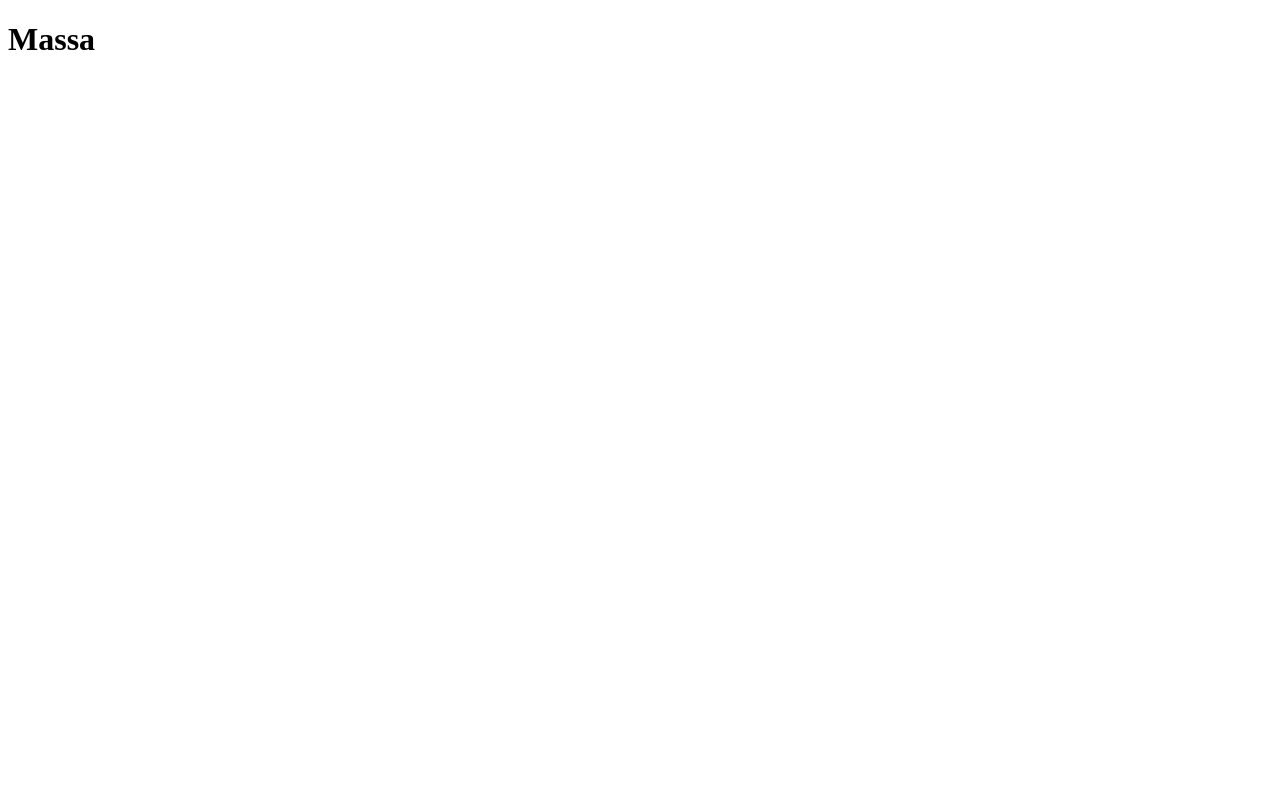
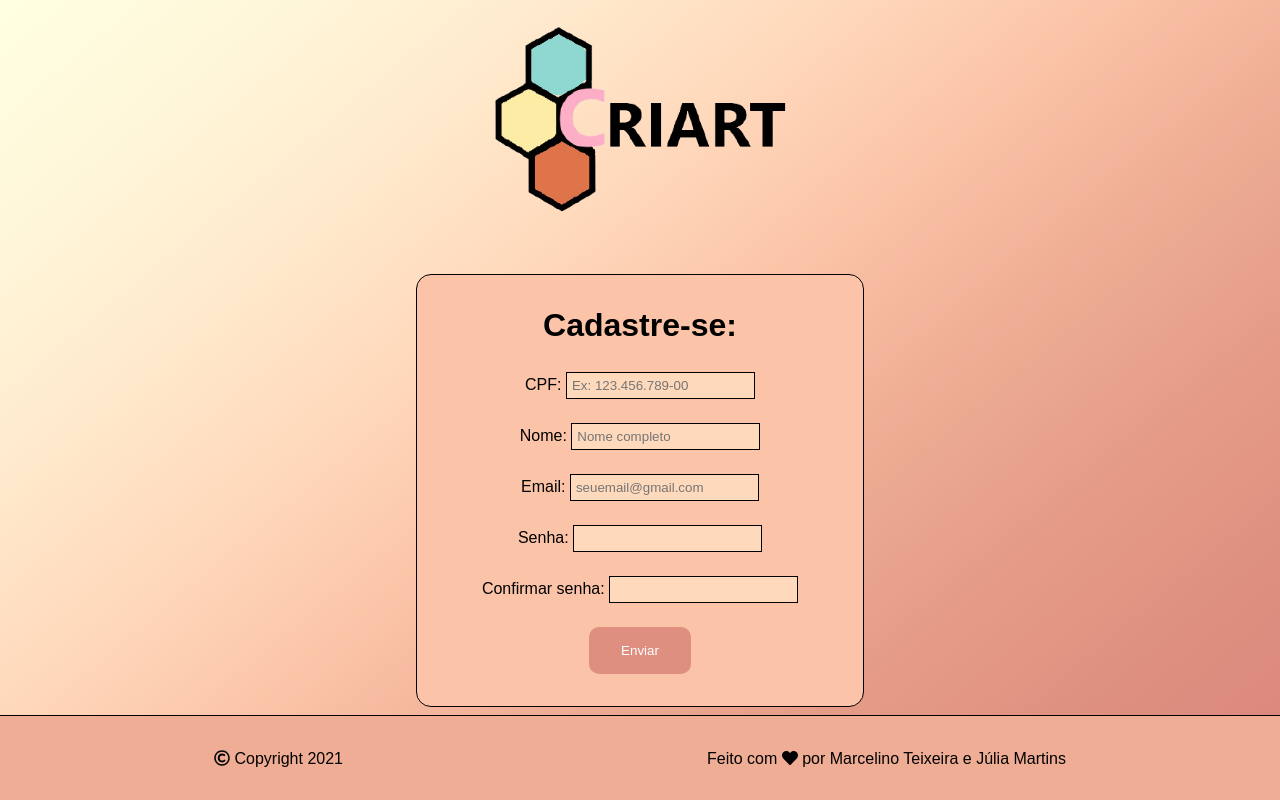
Before and after one commit to Marceometry/Grafica-Criart, a plain HTML site: page login.html in a window 1280 px wide. Drawn offline with Linux system fonts and the light colour scheme.

Commit message:
js validations

```diff
--- a/css/form.css
+++ b/css/form.css
@@ -11,6 +11,10 @@ form {
     align-items: center;
     justify-content: center;
     flex-direction: column;
+}
+
+form h1 {
+    margin-bottom: 28px;
 }
 
 fieldset {
--- a/css/main.css
+++ b/css/main.css
@@ -80,3 +80,8 @@ footer img {
     width: 16px;
     transform: translateY(2px);
 }
+
+footer.loginPageFooter {
+    position: absolute;
+    bottom: 0;
+}
--- a/login.html
+++ b/login.html
@@ -1,11 +1,57 @@
 <!DOCTYPE html>
 <html lang="pt-br">
 <head>
+    <title>Gráfica Criart | Login</title>
     <meta charset="UTF-8">
     <meta name="viewport" content="width=device-width, initial-scale=1.0">
-    <title>Gráfica Criart | Login</title>
+    <link rel="stylesheet" href="css/global.css">
+    <link rel="stylesheet" href="css/main.css">
+    <link rel="stylesheet" href="css/form.css">
+    <script src="scripts/form.js"></script>
 </head>
 <body>
-    <h1>Massa</h1>
+    <header>
+        <a href="index.html">
+            <img src="images/criart.png" alt="">
+        </a>
+    </header>
+
+    <main>
+        <form method="post">
+            <h1> Cadastre-se: </h1>
+
+            <fieldset>
+                <label for="cpf">CPF:</label>
+                <input id="cpf" name="cpf" type="text" placeholder="Ex: 123.456.789-00" required>
+            </fieldset>
+
+            <fieldset>
+                <label for="nome">Nome:</label>
+                <input id="nome" name="nome" type="text" placeholder="Nome completo" required>
+            </fieldset>
+
+            <fieldset>
+                <label for="email">Email:</label>
+                <input id="email" name="email" type="text" placeholder="seuemail@gmail.com" required>
+            </fieldset>
+
+            <fieldset>
+                <label for="senha">Senha:</label>
+                <input id="senha" name="senha" type="text" required>
+            </fieldset>
+
+            <fieldset>
+                <label for="senha2">Confirmar senha:</label>
+                <input id="senha2" name="senha2" type="text" required>
+            </fieldset>
+
+            <button type="button" onclick="validateLoginForm(this.form)"> Enviar </button>
+        </form>
+    </main>
+
+    <footer class="loginPageFooter">
+        <p> <img src="images/copyright.svg" alt="C"> Copyright 2021</p>
+        <p>Feito com <img src="images/heart.svg" alt="<3"> por <a href="https://github.com/Marceometry">Marcelino Teixeira</a> e Júlia Martins</p>
+    </footer>
 </body>
 </html>
--- a/scripts/form.js
+++ b/scripts/form.js
@@ -1,18 +1,44 @@
-function validateForm() {
+function validateForm(form) {
+    const cpf = document.getElementById('cpf')
+    const nome = document.getElementById('nome')
+    const email = document.getElementById('email')
+
     const masc = document.getElementById('masc')
     const fem = document.getElementById('fem')
     const outro = document.getElementById('outro')
 
-    if (masc.checked == false && fem.checked == false && outro.checked == false) {
+    const motivo = document.getElementById('motivo')
+
+    if (cpf.value == '' || nome.value == '' || email.value == '' || motivo.value == '') {
+        alert('Você deve preencher os campos obrigatórios.')
+        return
+    } else if (masc.checked == false && fem.checked == false && outro.checked == false) {
         alert('Por favor, escolha uma das opções de sexo.')
+        return
+    } else {
+        form.submit()
+        alert('Agradecemos pela comunicação!')
+        location.replace('index.html')
     }
 }
 
-function validaSenha() {
+function validateLoginForm(form) {
+    const cpf = document.getElementById('cpf')
+    const nome = document.getElementById('nome')
+    const email = document.getElementById('email')
+
     senha = document.getElementById('senha')
     senha2 = document.getElementById('senha2')
 
-    if (senha.value != senha2.value) {
-        alert('As duas senhas não batem.')
+    if (cpf.value == '' || nome.value == '' || email.value == '') {
+        alert('Você deve preencher todos os campos.')
+        return
+    } else if (senha.value != senha2.value) {
+        alert('As duas senhas devem ser iguais.')
+        return
+    } else {
+        form.submit()
+        alert('Login realizado!')
+        location.replace('index.html')
     }
 }
```
Also changed, not shown: contato.html (+6 -6 lines), sobre.html (+1 -1 lines).
